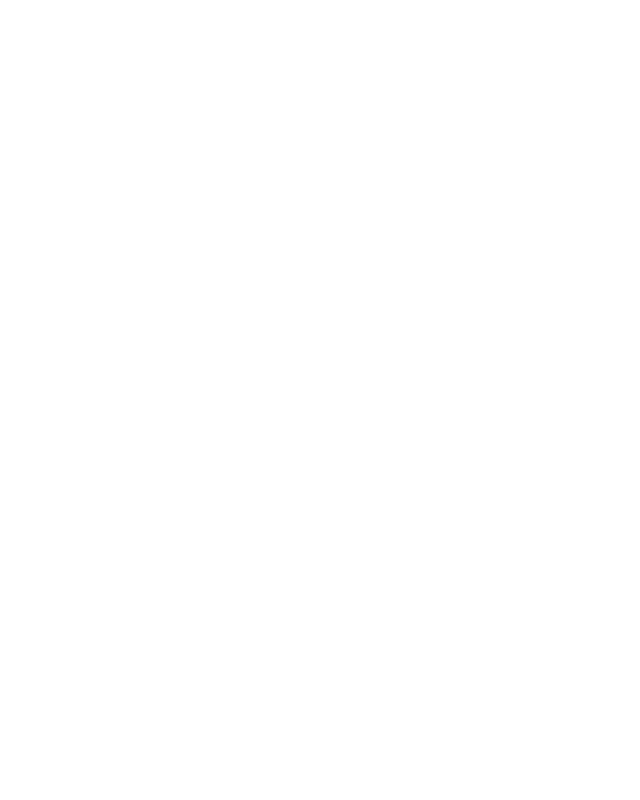
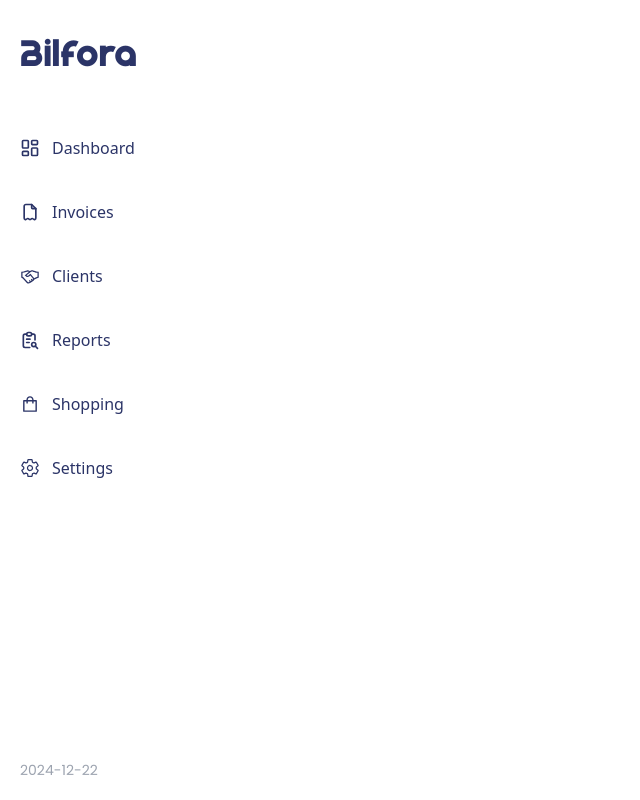
Before and after one commit to samuadda/bilfora-invoice, a Next.js app: page / in a window 1280 px wide. Shown: the whole page, without its empty margins (0-640 px from the left). Built offline with nearby package versions, Linux system fonts and the light colour scheme.

Commit message:
add sidebar component and update layout structure

```diff
--- /dev/null
+++ b/app/components/Layout/SideBar.jsx
@@ -0,0 +1,68 @@
+"use client";
+import React from "react";
+import { LuLayoutDashboard } from "react-icons/lu";
+import { TbInvoice, TbReportSearch } from "react-icons/tb";
+import { LiaHandshakeSolid } from "react-icons/lia";
+import { IoSettingsOutline } from "react-icons/io5";
+import { AiOutlineShopping } from "react-icons/ai";
+import Link from "next/link";
+
+const SideBar = () => {
+    const currentDate = new Date();
+    const date = [currentDate.getFullYear(), currentDate.getMonth() + 1, currentDate.getDate()].join("-");
+
+    return (
+        <div className="min-h-screen w-64">
+            <div className="p-5">
+                <Link href="/">
+                    <h1 id="logo" className="font-moonet text-praimary text-6xl">
+                        Bilfora
+                    </h1>
+                </Link>
+            </div>
+            <nav className="w-full mt-4 text-praimary">
+                <ul>
+                    <li className="flex items-center p-5 hover:bg-priBlu">
+                        <LuLayoutDashboard className="text-xl" />
+                        <Link href="/" className="ml-3 font-medium">
+                            Dashboard
+                        </Link>
+                    </li>
+                    <li className="flex items-center p-5 hover:bg-priBlu">
+                        <TbInvoice className="text-xl" />
+                        <Link href="/" className="ml-3 font-medium">
+                            Invoices
+                        </Link>
+                    </li>
+                    <li className="flex items-center p-5 hover:bg-priBlu">
+                        <LiaHandshakeSolid className="text-xl" />
+                        <Link href="/" className="ml-3 font-medium">
+                            Clients
+                        </Link>
+                    </li>
+                    <li className="flex items-center p-5 hover:bg-priBlu">
+                        <TbReportSearch className="text-xl" />
+                        <Link href="/" className="ml-3 font-medium">
+                            Reports
+                        </Link>
+                    </li>
+                    <li className="flex items-center p-5 hover:bg-priBlu">
+                        <AiOutlineShopping className="text-xl" />
+                        <Link href="/" className="ml-3 font-medium">
+                            Shopping
+                        </Link>
+                    </li>
+                    <li className="flex items-center p-5 hover:bg-priBlu">
+                        <IoSettingsOutline className="text-xl" />
+                        <Link href="/" className="ml-3 font-medium">
+                            Settings
+                        </Link>
+                    </li>
+                </ul>
+            </nav>
+            <div className="p-5 absolute bottom-0 text-sm text-gray-400 font-poppins">{date}</div>
+        </div>
+    );
+};
+
+export default SideBar;
--- a/app/layout.js
+++ b/app/layout.js
@@ -1,5 +1,13 @@
 import { Geist, Geist_Mono } from "next/font/google";
 import "./globals.css";
+import SideBar from "./components/Layout/SideBar";
+import { Poppins } from "next/font/google";
+
+
+const poppins = Poppins({
+    weight: ["100", "200", "300", "400", "500", "600", "700", "800", "900"], // All weights
+    subsets: ["latin"],
+});
 
 export const metadata = {
     title: "Bilfora",
@@ -10,6 +18,7 @@
     return (
         <html lang="en">
             <body>
+                <SideBar />
                 {children}
             </body>
         </html>
--- a/tailwind.config.mjs
+++ b/tailwind.config.mjs
@@ -10,7 +10,19 @@
                 priBlu: "#BAD7E9",
             },
             fontFamily: {
-                moonet: ["'moonet'", "sans-serif"], // Add Rosca font
+                moonet: ["'moonet'", "sans-serif"],
+                poppins: ["Poppins", "sans-serif"], // Default Poppins font family
+            },
+            fontWeight: {
+                thin: 100,
+                extralight: 200,
+                light: 300,
+                regular: 400,
+                medium: 500,
+                semibold: 600,
+                bold: 700,
+                extrabold: 800,
+                black: 900,
             },
         },
     },
```
Also changed, not shown: package.json (+5 -4 lines), app/components/Layout/Header.jsx (added), app/main/page.js (added), 1 other file (tests, documents, lock files or other folders). Lines whose indentation alone changed are shown as unchanged.
